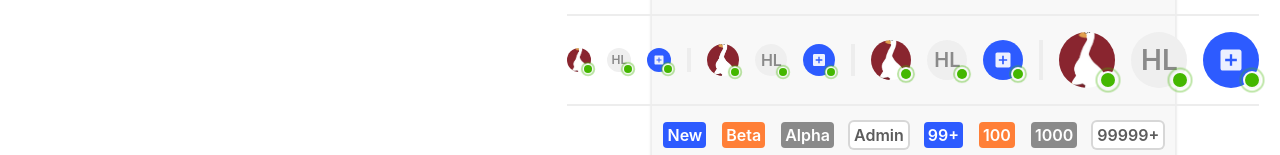
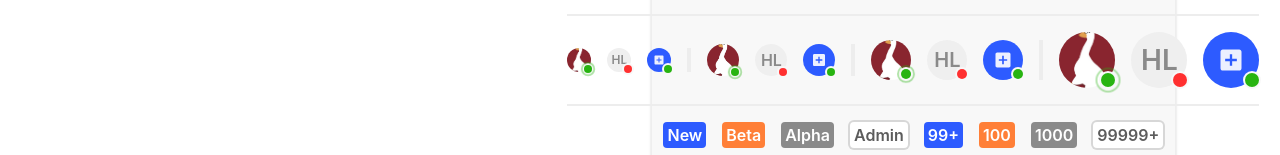
Before and after one commit to Yuki-kykyky/layout-demos, a Next.js app: page / in a window 1280 px wide. Shown: the part 441-596 px from the top of the page. Built offline with nearby package versions, Linux system fonts and the light colour scheme.

Commit message:
avatar badge receive user-defined color

```diff
--- a/app/common/ui/page2/woop/woop-avatar.tsx
+++ b/app/common/ui/page2/woop/woop-avatar.tsx
@@ -18,6 +18,8 @@ export const WoopAvatar = ({
   bgColor = ColorPalette.Greyscale.disabledBg,
   contentColor = ColorPalette.Greyscale.disabledText,
   badged = false,
+  badgecolor,
+  rippling = false,
 }: {
   size?: keyof typeof AvatarSize;
   imgSrc?: string;
@@ -26,6 +28,8 @@ export const WoopAvatar = ({
   bgColor?: string;
   contentColor?: string;
   badged?: boolean;
+  badgecolor?: string;
+  rippling?: boolean;
 }) => {
   const getAvatarStyle = (
     size: keyof typeof AvatarSize,
@@ -64,13 +68,14 @@ export const WoopAvatar = ({
       {badged ? (
         <StyledBadge
           size={size}
-          rippling
+          rippling={rippling}
           overlap="circular"
           anchorOrigin={{
             vertical: "bottom",
             horizontal: "right",
           }}
           variant="dot"
+          badgecolor={badgecolor}
         >
           {renderAvatar()}
         </StyledBadge>
--- a/app/common/ui/page2/woop/woop-badge.tsx
+++ b/app/common/ui/page2/woop/woop-badge.tsx
@@ -17,16 +17,22 @@ interface WoopBadgeBaseProps {
 interface StyledBadgeProps {
   size?: keyof typeof AvatarSize;
   rippling?: boolean;
+  badgecolor?: string;
 }
 
 const StyledBadge = styled(Badge)<StyledBadgeProps>(
-  ({ theme, size = "M", rippling = false }) => ({
+  ({
+    theme,
+    size = "M",
+    rippling = false,
+    badgecolor = ColorPalette.SystemColors.successful,
+  }) => ({
     "& .MuiBadge-badge": {
       width: size === "S" ? "8px" : AvatarSize[size] / 4,
       height: size === "S" ? "8px" : AvatarSize[size] / 4,
       borderRadius: "50%",
-      backgroundColor: "#44b700",
-      color: "#44b700",
+      backgroundColor: badgecolor,
+      color: badgecolor,
       boxShadow: `0 0 0 2px ${theme.palette.background.paper}`,
       "&::after": {
         position: "absolute",
--- a/app/components/page2/avatar-list.tsx
+++ b/app/components/page2/avatar-list.tsx
@@ -20,8 +20,8 @@ const avatarGroups: AvatarConfig[] = ["S", "M", "L", "XL"].map((size) => {
   return {
     size: size as keyof typeof AvatarSize,
     variants: [
-      { imgSrc: "/goooose14.jpg" },
-      { text: "HL" },
+      { imgSrc: "/goooose14.jpg", rippling: true },
+      { text: "HL", badgecolor: ColorPalette.SystemColors.error },
       {
         icon: <AddBox />,
         bgColor: ColorPalette.AccentViolet.accent1Primary,
```
